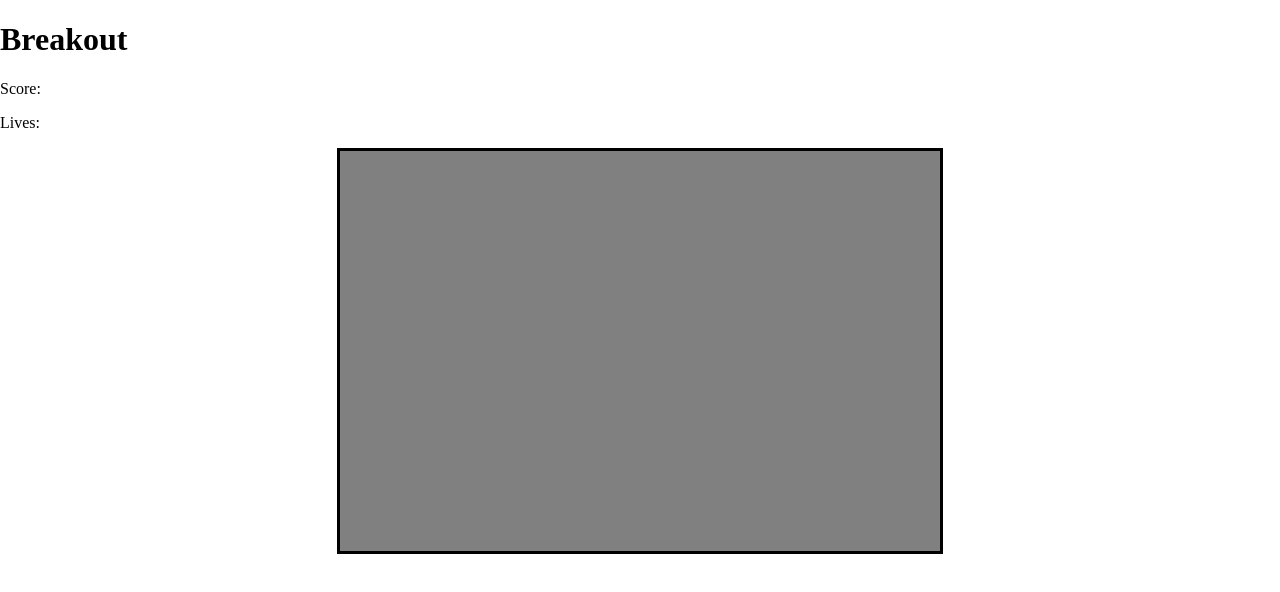
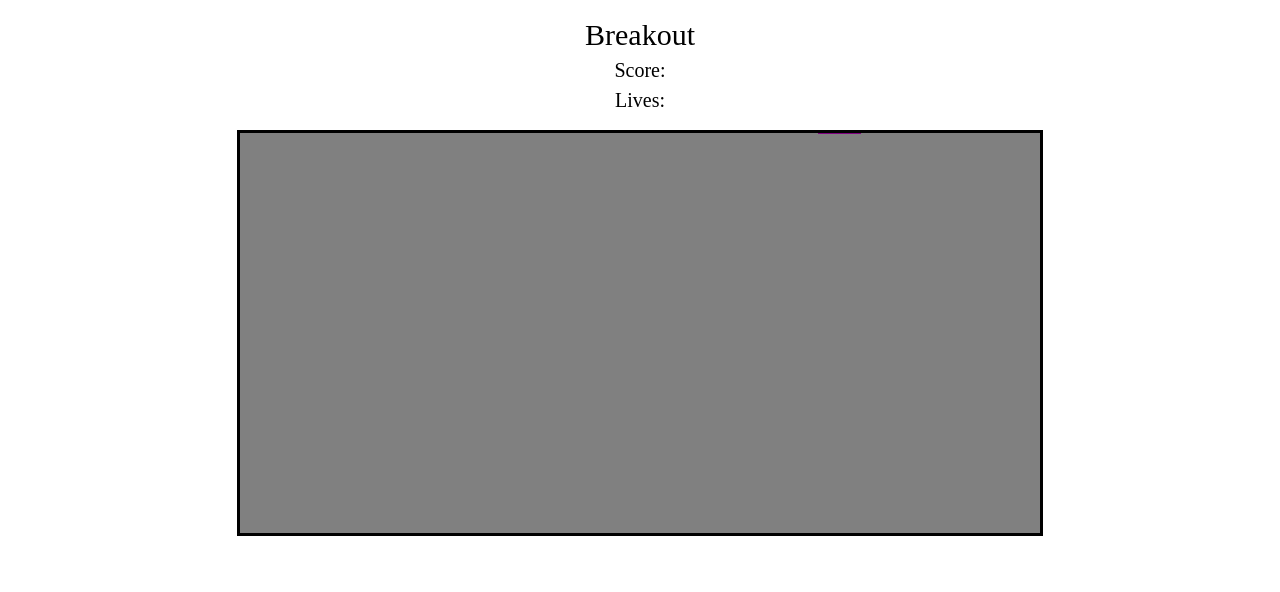
Before and after one commit to hilarylewis92/gametime, a website built with webpack: page index.html in a window 1280 px wide. Built offline with nearby package versions, Linux system fonts and the light colour scheme; files whose address does not match are found by name.

Commit message:
make circle moving in canvas

```diff
--- a/index.html
+++ b/index.html
@@ -2,19 +2,22 @@
 <html>
   <head>
     <meta charset="utf-8">
-    <link rel="stylesheet" href="../game-time-starter-kit/style.css">
+    <link rel="stylesheet" href="./reset.css">
+    <link rel="stylesheet" href="./style.css">
     <title>Game Time</title>
   </head>
 
   <body>
-    <h1>Breakout</h1>
-    <p class = "score">Score:</p>
-    <p class = "lives">Lives:</p>
-    <canvas id="canvas" width="600" height="400" style="border: 3px solid black;"></canvas>
+    <header>
+      <h1>Breakout</h1>
+      <p class = "score">Score:</p>
+      <p class = "lives">Lives:</p>
+    </header>
 
-    <script type="javascript" src="../game-time-starter-kit/test/index.js"></script>
+    <canvas id="canvas" width="800" height="400" style="border: 3px solid black;"></canvas>
 
-    <!-- <script src="main.bundle.js"></script> -->
+    <script src="./lib/index.js"></script>
+
   </body>
 
 </html>
--- a/lib/index.js
+++ b/lib/index.js
@@ -1,9 +1,42 @@
-// require('./banana.js');
-// require('./../style.css');
+// var $ = require("jQuery");
+var canvas = document.getElementById('canvas');
+var ctx = canvas.getContext("2d");
+var x = canvas.width/4;
+var y = canvas.height;
+var directionX = 1;
+var directionY = -1;
 
+function makeCircle() {
+    ctx.beginPath();
+    ctx.arc(x, y, 15, 0, Math.PI*2);
+    ctx.fillStyle = "purple";
+    ctx.fill();
+    ctx.closePath();
+  }
 
-var circle = $('#canvas').getContext('2d'), i = 0;
+function draw() {
+  ctx.clearRect(1, 1, canvas.width, canvas.height);
+    makeCircle();
+  x = x + directionX;
+  y = y + directionY;
+  }
 
-function drawCircle() {
+setInterval(draw, 5)
 
-}
+// var paddle.x = canvas.width;
+// var paddle = function() {
+//   ctx.beginPath();
+//   ctx.rect(paddle.x, 380, 50, 10);
+//   ctx.fillStyle = "red";
+//   ctx.fill();
+//   ctx.closePath();
+// };
+
+// document.addEventListener('keydown', function(event) {
+//   //left and right
+//   if(event.keyCode ==37) {
+//     paddle.x = paddle.x - 1;
+//   } else if (event.keyCode == 39) {
+//     paddle.x = paddle.x + 1;
+//   }
+// });
--- /dev/null
+++ b/reset.css
@@ -0,0 +1,48 @@
+/* http://meyerweb.com/eric/tools/css/reset/
+   v2.0 | 20110126
+   License: none (public domain)
+*/
+
+html, body, div, span, applet, object, iframe,
+h1, h2, h3, h4, h5, h6, p, blockquote, pre,
+a, abbr, acronym, address, big, cite, code,
+del, dfn, em, img, ins, kbd, q, s, samp,
+small, strike, strong, sub, sup, tt, var,
+b, u, i, center,
+dl, dt, dd, ol, ul, li,
+fieldset, form, label, legend,
+table, caption, tbody, tfoot, thead, tr, th, td,
+article, aside, canvas, details, embed,
+figure, figcaption, footer, header, hgroup,
+menu, nav, output, ruby, section, summary,
+time, mark, audio, video {
+	margin: 0;
+	padding: 0;
+	border: 0;
+	font-size: 100%;
+	font: inherit;
+	vertical-align: baseline;
+}
+/* HTML5 display-role reset for older browsers */
+article, aside, details, figcaption, figure,
+footer, header, hgroup, menu, nav, section {
+	display: block;
+}
+body {
+	line-height: 1;
+}
+ol, ul {
+	list-style: none;
+}
+blockquote, q {
+	quotes: none;
+}
+blockquote:before, blockquote:after,
+q:before, q:after {
+	content: '';
+	content: none;
+}
+table {
+	border-collapse: collapse;
+	border-spacing: 0;
+}
--- a/style.css
+++ b/style.css
@@ -1,9 +1,22 @@
-body {
-  margin: auto;
+* {
+  text-align: center;
+}
+
+header {
+  margin: 20px;
+}
+
+h1 {
+  font-size: 30px;
+}
+
+p {
+  font-size: 20px;
+  margin: 10px;
 }
 
 canvas {
   background: gray;
-  display: flex;
-  margin: 0 auto;
+  display: block;
+  margin: auto;
 }
```
